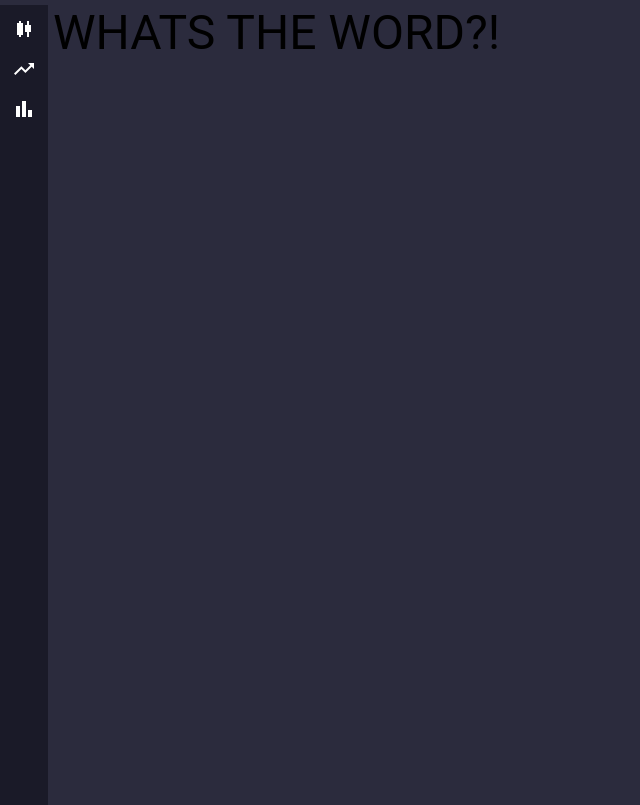
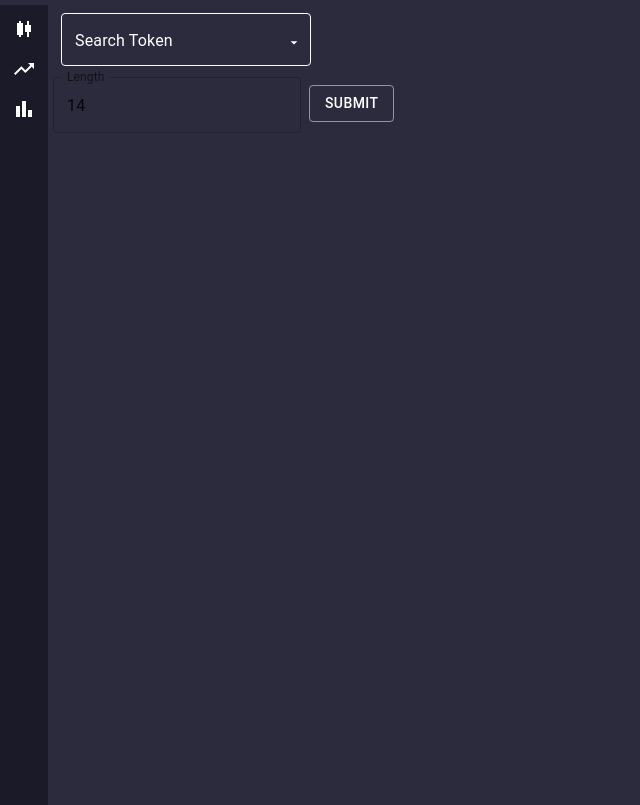
Before and after one commit to Kami62176/amplify-vite-react-template, a React (Vite) app: page /strategy in a window 1280 px wide. Shown: the whole page, without its empty margins (0-640 px from the left). Built offline with nearby package versions, Linux system fonts and the light colour scheme; no server answers; what @aws-amplify/ui-react, aws-amplify would draw is missing.

Commit message:
Added Strategy Page
Added the token search bar and the length to send to the analytics api to calculate the rsi strategy of the asset

Removed the . before the navigation url.
It was appending the navigation onto the current page which was not right.

```diff
--- a/src/components/LeftNavBar.tsx
+++ b/src/components/LeftNavBar.tsx
@@ -11,13 +11,13 @@ export default function () {
     const navigate = useNavigate();
     return (
         <div className="sidebar left">
-            <IconButton color="white" onClick={() => navigate('./home')}>
+            <IconButton color="white" onClick={() => navigate('/home')}>
                 <CandlestickChartIcon />
             </IconButton>
-            <IconButton color="white" onClick={() => navigate('./strategy')}>
+            <IconButton color="white" onClick={() => navigate('/strategy')}>
                 <TrendingUpIcon />
             </IconButton>
-            <IconButton color="white" onClick={() => navigate('./histogram')}>
+            <IconButton color="white" onClick={() => navigate('/histogram')}>
                 <BarChartIcon/>
             </IconButton>
 
--- a/src/components/VirtualizedAutoComplete.tsx
+++ b/src/components/VirtualizedAutoComplete.tsx
@@ -139,25 +139,41 @@ type TokenInfo = {
 };
 
 interface VirtualizeProps {
-  OPTIONS: TokenInfo[] // Define the type of OPTIONS prop
   setSearch: React.Dispatch<React.SetStateAction<TokenInfo | null>>
 }
 
-export default function VirtualizedAutoComplete({ OPTIONS, setSearch }: VirtualizeProps) {
+export default function VirtualizedAutoComplete({ setSearch }: VirtualizeProps) {
+  const [tokenList, setTokenList] = React.useState<TokenInfo[]>([{id: "bitcoin", symbol: "BTC", name:"Bitcoin"}])
+
+  async function getTokenList() {
+    try {
+      const response = await fetch("http://localhost:3000/token/list")
+      const data = await response.json()
+      setTokenList(data)
+    } catch (err) {
+      console.error(err)
+    }
+  }
+
+
+  React.useEffect(() => {
+    getTokenList()
+  }, [])
+
   return (
     <Autocomplete
       sx={{
         width: 250,
         margin: 1,
       }}
-      // style={{color: "white"}}
+      style={{color: "white"}}
       onChange={(_, value) => setSearch(value)}
       disableClearable
       disableListWrap
       includeInputInList
       autoHighlight
 
-      options={OPTIONS}
+      options={tokenList}
       getOptionLabel={(option) => `${option.symbol.toUpperCase()} | ${option.name}`}
       renderInput={(params) =>
         <TextField
--- a/src/components/Watchlist.tsx
+++ b/src/components/Watchlist.tsx
@@ -18,12 +18,8 @@ interface WatchlistProps {
 }
 
 export default function Watchlist({ setToken }: WatchlistProps) {
-    const [tokenList, setTokenList] = useState<TokenInfo[]>([])
     const [watchlist, setWatchlist] = useState<Array<Schema["Watchlist"]["type"]>>([])
 
-    useEffect(() => {
-        getTokenList(setTokenList)
-    }, [])
 
     useEffect(() => {
         client.models.Watchlist.observeQuery().subscribe({
@@ -39,7 +35,7 @@ export default function Watchlist({ setToken }: WatchlistProps) {
                 <div className="add-to-watchlist-dialog">
                     <DialogTitle color="white">Select Token to Add to Watchlist</DialogTitle>
                     <Container>
-                        <VirtualizedAutoComplete OPTIONS={tokenList} setSearch={setSelection} />
+                        <VirtualizedAutoComplete setSearch={setSelection} />
                     </Container>
                     <DialogActions>
                         <Button color='white' onClick={() => onClose()}>Cancel</Button>
@@ -131,16 +127,6 @@ function RemoveTokenFromWatchlist(tokenId: string) {
     client.models.Watchlist.delete({ id: tokenId })
 }
 
-async function getTokenList(setTokenList: React.Dispatch<React.SetStateAction<TokenInfo[]>>) {
-    try {
-        const response = await fetch("http://localhost:3000/token/list")
-        const data = await response.json()
-        setTokenList(data)
-    } catch (err) {
-        console.error(err)
-    }
-}
-
 
 function CreateWatchlistItem(tokenInfo: TokenInfo | null) {
     if (tokenInfo) {
--- a/src/index.css
+++ b/src/index.css
@@ -9,7 +9,7 @@
   padding: 0;
   margin: 0;
   display: flex;
-  min-height: 100vh; /* Full viewport height */
+  min-height: 100vh;
   margin-top: 5px;
 }
 
@@ -22,13 +22,13 @@
 .datalist-block {
   width: 15%;
   box-sizing: border-box;
-  /* border-radius: 0; */
+
   border-top-left-radius: 150px;
 }
 
 
 .sidebar {
-  /* display: flex; */
+
 
   background-color: var(--secondary);
   padding: 4px;
@@ -75,7 +75,7 @@ body {
 .watchlist {
   background-color: var(--secondary);
   color: white;
-
+  height: 100%;
 }
 
 .watchlist-item:hover {
--- a/src/pages/Charts.tsx
+++ b/src/pages/Charts.tsx
@@ -62,7 +62,7 @@ export default function () {
         <>
             <header className='search-bar'>
                 <Stack direction="row" sx={{ padding: "0px", margin: 0, borderRadius: 0 }}>
-                    <VirtualizedAutoComplete OPTIONS={tokenList} setSearch={setSearch} />
+                    <VirtualizedAutoComplete  setSearch={setSearch} />
                     <IconButton
                         onClick={() => { validateSearch(search, tokenList, setToken) }}
                         disabled={isLoading}
--- a/src/pages/Histogram.tsx
+++ b/src/pages/Histogram.tsx
@@ -3,9 +3,9 @@ import LeftNavBar from "../components/LeftNavBar";
 
 export default function() {
     return (
-        <>
+        <main className="main-page">
             <LeftNavBar/>
             <Typography variant="h3">Histogram Page</Typography>
-        </>
+        </main>
     )
 }
--- a/src/pages/Strategy.tsx
+++ b/src/pages/Strategy.tsx
@@ -1,12 +1,97 @@
-import { Typography } from "@mui/material";
+import { Box, Button, TextField, Typography } from "@mui/material";
 import LeftNavBar from "../components/LeftNavBar";
+import VirtualizedAutoComplete from "../components/VirtualizedAutoComplete";
+import { useState } from "react";
+import { TokenInfo } from "../models/models";
+import { Dataset } from "../models/models";
+import Plot from "react-plotly.js";
 
 
-export default function() {
+export default function () {
+    const [selection, setSelection] = useState<TokenInfo | null>(null)
+    const [length, setLength] = useState<string>("14")
+    const [data, setDataset] = useState<Dataset | null>(null)
+
+    async function getRsiStrat() {
+        try {
+            const options = {
+                method: "GET"
+            }
+            const response = await fetch(`http://localhost:3001/strategy/${selection?.id}/rsi/${length}`, options)
+            const body = await response.json()
+
+            let dataset = new Dataset()
+            dataset.price = body.price
+            dataset.date = body.date
+
+            setDataset(dataset)
+        } catch (err) {
+            console.error(err)
+        }
+    }
+
+
+
+
     return (
         <main className="main-page">
-            <LeftNavBar/>
-            <Typography variant="h3">WHATS THE WORD?!</Typography>
+            <LeftNavBar />
+            <div>
+            <Box >
+            <VirtualizedAutoComplete setSearch={setSelection} />
+            <TextField
+                sx={{ color: "white" }}
+                label="Length"
+                type="number"
+                defaultValue={14}
+                onChange={(event) => setLength(event.target.value)}
+            />
+            <Button variant="outlined" color="white" sx={{margin: 1}} onClick={() => getRsiStrat()}>Submit</Button>
+            </Box>
+            {data ?
+                <Plot
+                    data={[
+                        {
+                            x: data.date,
+                            y: data.price,
+                            type: 'scatter',
+                            mode: 'lines+markers',
+                            marker: { color: 'white' },
+                        }
+                    ]}
+                    layout={{
+                        title: {
+                            text: `${selection?.symbol.toUpperCase()} RSI Equity`,
+                            font: {
+                                color: "#FFF",
+                                weight: 1000
+                            }
+                        },
+                        width: 1000, height: 500,
+                        margin: {
+                            l: 15,
+                            r: 40,
+                            b: 40,
+                            t: 50
+                        },
+                        yaxis: {
+                            side: 'right',
+                            color: '#FFFFFF',         // Color of the y-axis line and ticks
+                            gridcolor: '#b2b2d4',     // Color of the y-axis grid lines
+                            zerolinecolor: '#FFFFFF',
+                        },
+                        paper_bgcolor: '#2b2b3d',
+                        plot_bgcolor: '#4a4a5e',
+                        xaxis: {
+                            color: '#FFFFFF',         // Color of the x-axis line and ticks
+                            gridcolor: '#b2b2d4',     // Color of the x-axis grid lines
+                            zerolinecolor: '#FFFFFF', // Color of the x-axis zero line (if visible)
+                        },
+                    }}
+                /> :
+                <></>
+            }
+            </div>
         </main>
     )
 }
--- a/src/theme.tsx
+++ b/src/theme.tsx
@@ -21,6 +21,13 @@ declare module '@mui/material/IconButton' {
 
 declare module '@mui/material/Button' {
     interface ButtonPropsColorOverrides {
+        logout: true;
+        white: true;
+    }
+}
+
+declare module '@mui/material/Textfield' {
+    interface TextfieldPropsColorOverrides {
         logout: true;
         white: true;
     }
@@ -83,6 +90,9 @@ const theme = createTheme({
                     '& .MuiOutlinedInput-notchedOutline': {
                         height: '100%', // Ensures the border stays aligned
                     },
+                    "& .MuiFormLabel-root": {
+                        color: 'white'
+                    },
                 },
             },
         },
```
Also changed, not shown: 1 other file (tests, documents, lock files or other folders).
